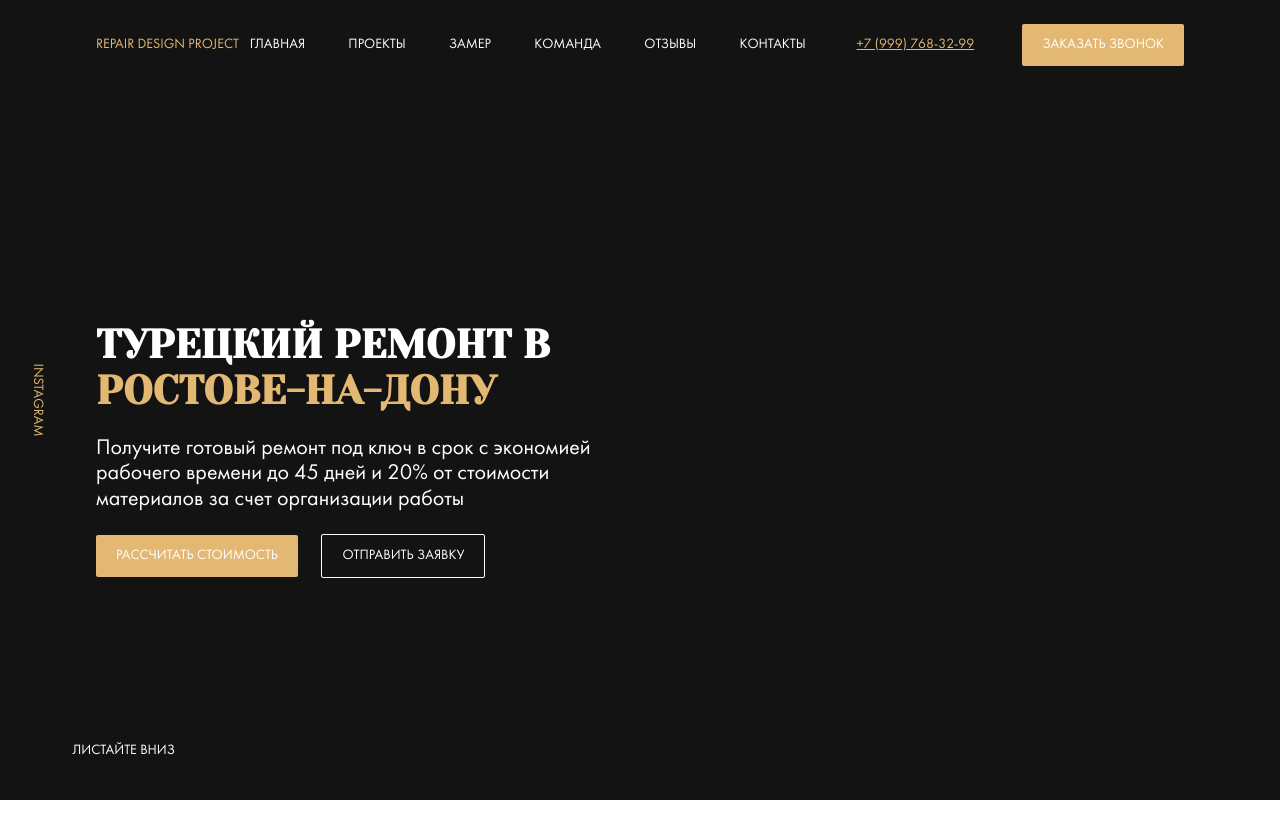
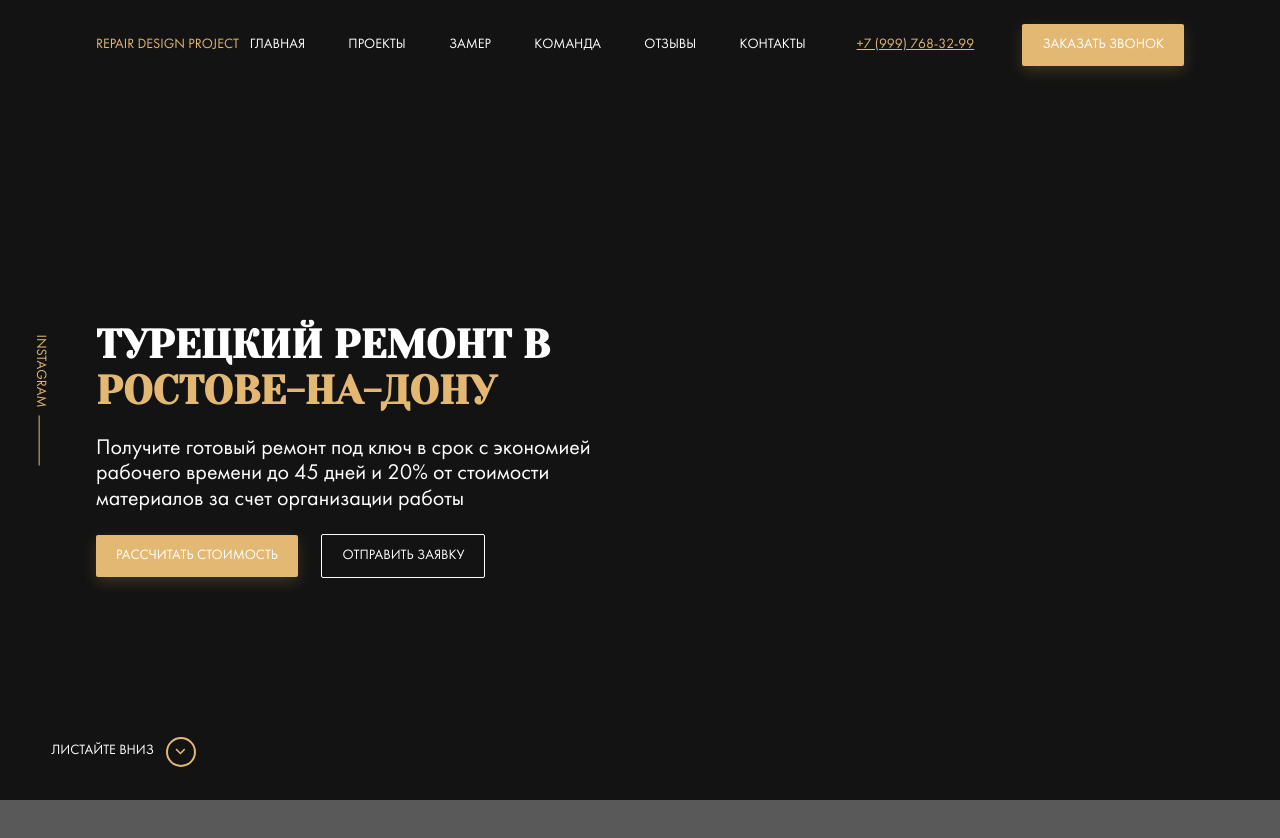
Before and after one commit to applejack1998/repair-design, a website: page index.html in a window 1280 px wide. Before the commit the page ends 800 px from the top, so only its background shows below. Drawn offline with Linux system fonts and the light colour scheme; files whose address does not match are found by name.

Commit message:
feat: add hover effect to primary button

```diff
--- a/sass/_interface.sass
+++ b/sass/_interface.sass
@@ -3,9 +3,15 @@
   border: none
   border-radius: 2px
   text-transform: uppercase
+  &:hover
+    cursor: pointer
   &--primary
     background-color: $primary
     color: $light
+    box-shadow: 0px 5px 15px rgba($primary, 0.2)
+    transition: box-shadow 0.3s
+    &:hover
+      box-shadow: none
   &--outline
     border: 1px solid $light
     background-color: transparent
--- a/sass/templates/_header.sass
+++ b/sass/templates/_header.sass
@@ -18,6 +18,9 @@
   text-decoration: none
   text-transform: uppercase
   margin-right: 40px
+  transition: color 0.2s
+  &:hover
+    color: $primary
 .phone
   color: $primary
 .contacts
--- a/sass/templates/_hero.sass
+++ b/sass/templates/_hero.sass
@@ -7,6 +7,12 @@
   padding-top: 100px
   background: $dark url('../img/hero-bg.jpg') no-repeat center / cover
   height: 100vh
+  &::before
+    content: ''
+    position: absolute
+    width: 100%
+    height: 100%
+    background-color: rgba($dark, 0.7)
   &__instagram
     max-width: 80px
     height: 100vh
@@ -26,6 +32,14 @@
     text-transform: uppercase
     text-decoration: none
     color: $light
+    &::after
+      content: ''
+      background: url(../img/arrow-down.svg) no-repeat center
+      width: 30px
+      height: 30px
+      border: 2px solid $primary
+      border-radius: 50%
+      margin-left: 12px
   &__text
     color: $light
     font-size: 22px
@@ -34,16 +48,25 @@
     margin-right: 20px
   &__content
     max-width: 670px
+    position: relative
 .instagram
   display: flex
   justify-content: center
   align-items: center
   background-color: $dark
   &__link
+    display: flex
+    align-items: center
     text-transform: uppercase
     text-decoration: none
     color: $primary
     transform: rotate(90deg)
+    &::after
+      content: ''
+      width: 50px
+      height: 1px
+      background-color: $primary
+      margin-left: 8px
 .title
   margin: 0
   font-family: 'Yeseva One', cursive
```
Also changed, not shown: css/style.css, img/arrow-down.svg (added), sass/_grid.sass (line endings or trailing spaces), 2 other files.
